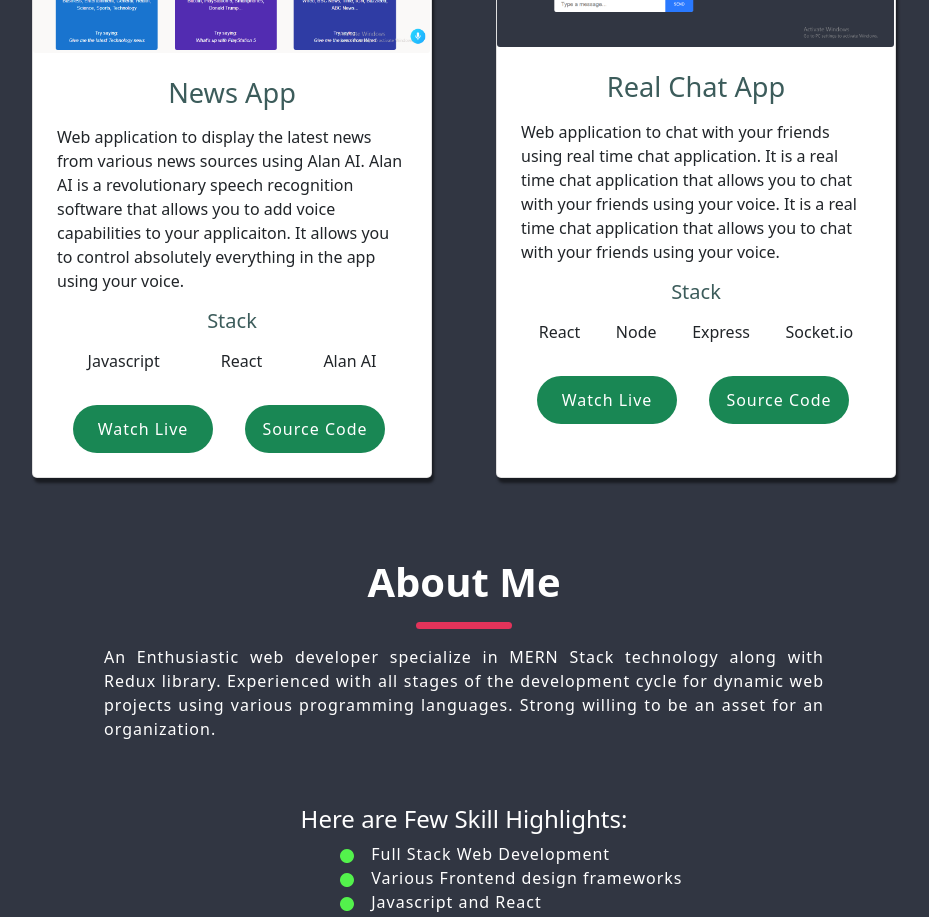
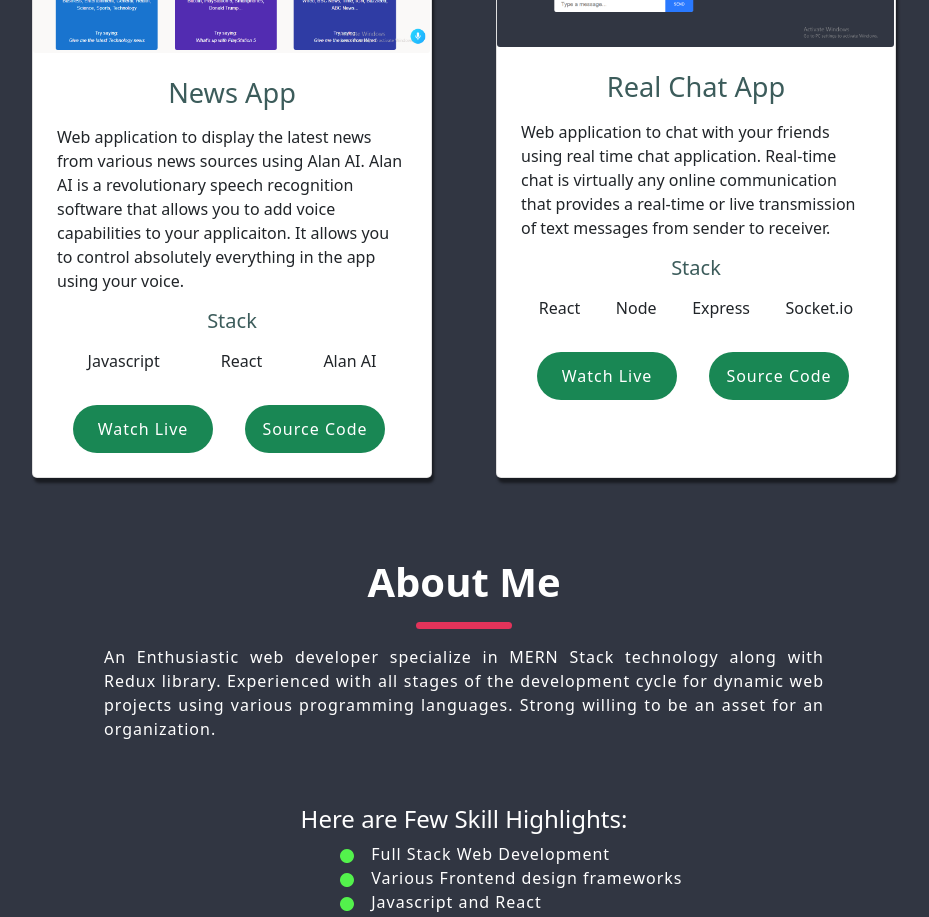
Before and after one commit to ShahidKhan3464/my-portfolio, a React (Create React App) app: page / in a window 1280 px wide. Shown: the part 1500-2417 px from the top of the page, without its empty margins (176-1105 px from the left). Built offline with nearby package versions, Linux system fonts and the light colour scheme.

Commit message:
project addition

```diff
--- a/src/components/utils.js
+++ b/src/components/utils.js
@@ -32,7 +32,7 @@ export const projects = [
     {
         id: 4,
         title: 'Real Chat App',
-        description: 'Web application to chat with your friends using real time chat application. It is a real time chat application that allows you to chat with your friends using your voice. It is a real time chat application that allows you to chat with your friends using your voice.',
+        description: 'Web application to chat with your friends using real time chat application. Real-time chat is virtually any online communication that provides a real-time or live transmission of text messages from sender to receiver.',
         image: 'Projects/4.png',
         tags: ['React', 'Node', 'Express', 'Socket.io'],
         link: 'https://real-chat-app-byshahid.herokuapp.com',
```
Also changed, not shown: 8 other files (tests, documents, lock files or other folders).
